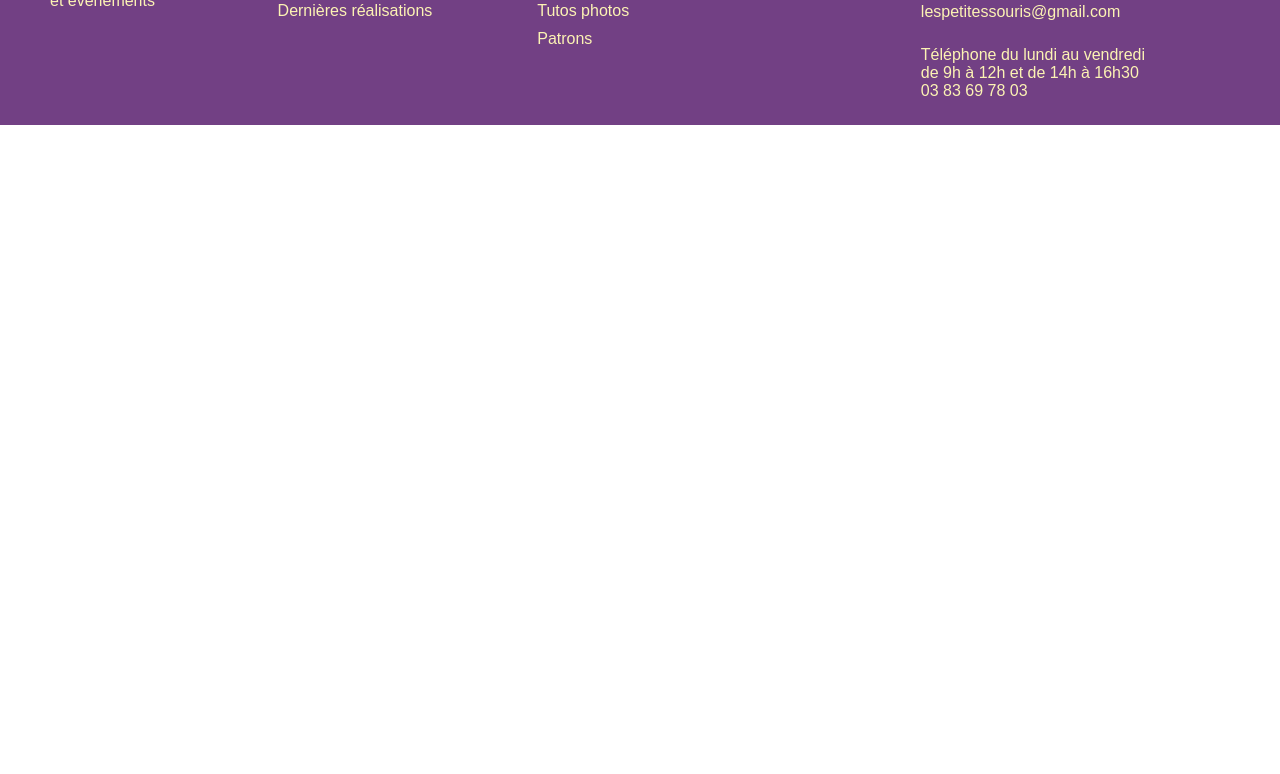
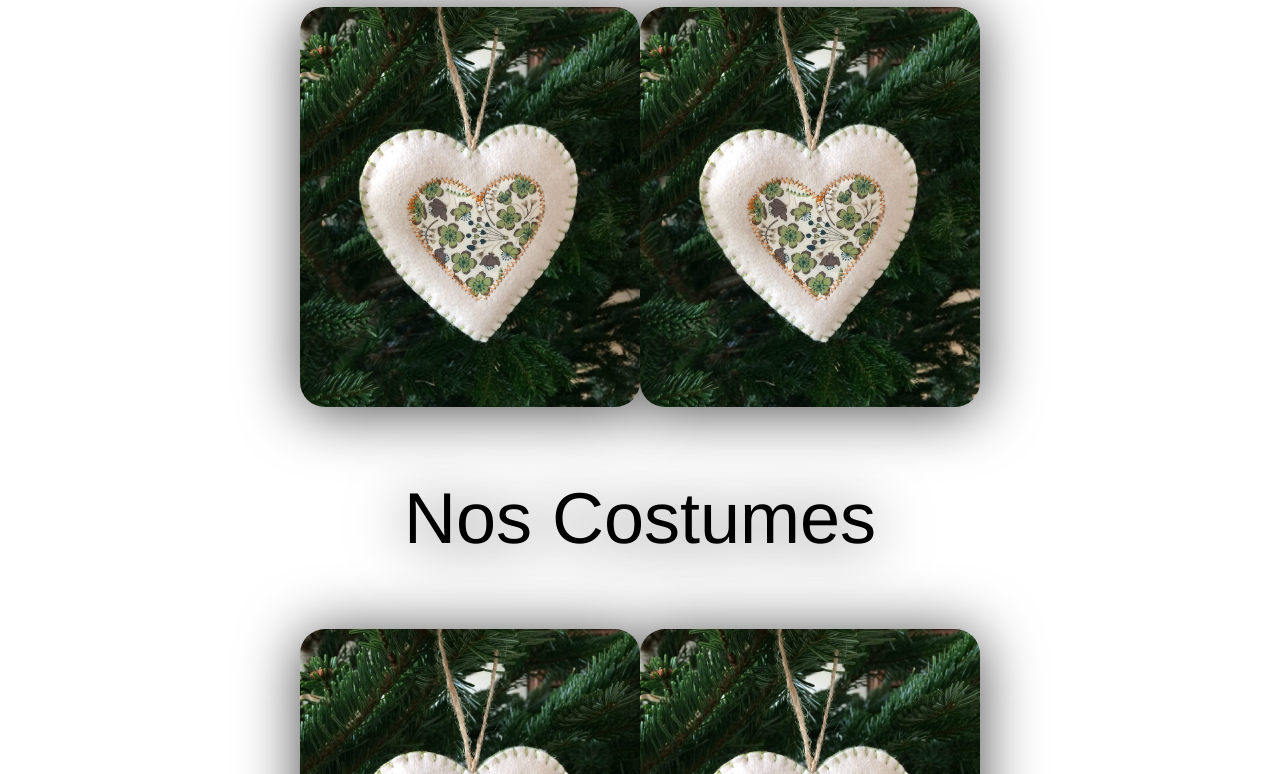
Before and after one commit to Kryyys/projet_couture, a plain HTML site: page noel.html in a window 1280 px wide. Shown: the part 768-1542 px from the top of the page. Before the commit the page ends 893 px from the top, so only its background shows below. Drawn offline with Linux system fonts and the light colour scheme; a web font is replaced by a local one.

Commit message:
pages noel et halloween

```diff
--- /dev/null
+++ b/CSS/halloween.css
@@ -0,0 +1,41 @@
+.titre_section {
+    font-family: 'Home and Work', Helvetica, sans-serif;
+    color: black;
+    text-align: center;
+    font-size: 4.5rem;
+    padding: 20px;
+    filter: var(--drop-shadow-global);
+}
+
+.titre_halloween {
+    font-family: 'Home and Work', Helvetica, sans-serif;
+    color: black;
+    text-align: center;
+    font-size: 6rem;
+    padding: 20px;
+    filter: var(--drop-shadow-global);
+}
+
+.cards {
+    display: flex;
+    justify-content: space-around;
+    margin: 50px 300px 50px 300px;
+}
+
+.photos {
+    background-size: cover;
+}
+
+.card_confectionner {
+    display: flex;
+    align-items: flex-end;
+    justify-content: center;
+    background-color: white;
+    height: 400px;
+    width: 400px;
+    border-radius: 25px;
+    background-image: url(../photos/chauve_souris.jpg);
+    background-size: cover;
+    background-position: 54% 100%;
+    filter: var(--drop-shadow-global);
+}
--- /dev/null
+++ b/CSS/noel.css
@@ -0,0 +1,41 @@
+.titre_section {
+    font-family: 'Home and Work', Helvetica, sans-serif;
+    color: black;
+    text-align: center;
+    font-size: 4.5rem;
+    padding: 20px;
+    filter: var(--drop-shadow-global);
+}
+
+.titre_noel {
+    font-family: 'Home and Work', Helvetica, sans-serif;
+    color: black;
+    text-align: center;
+    font-size: 6rem;
+    padding: 20px;
+    filter: var(--drop-shadow-global);
+}
+
+.cards {
+    display: flex;
+    justify-content: space-around;
+    margin: 50px 300px 50px 300px;
+}
+
+.photos {
+    background-size: cover;
+}
+
+.card_confectionner {
+    display: flex;
+    align-items: flex-end;
+    justify-content: center;
+    background-color: white;
+    height: 400px;
+    width: 400px;
+    border-radius: 25px;
+    background-image: url(../photos/coeur-noel.jpg);
+    background-size: cover;
+    background-position: 54% 100%;
+    filter: var(--drop-shadow-global);
+}
--- a/noel.html
+++ b/noel.html
@@ -4,7 +4,8 @@
     <meta charset="UTF-8" />
     <meta http-equiv="X-UA-Compatible" content="IE=edge" />
     <meta name="viewport" content="width=device-width, initial-scale=1.0" />
-    <link rel="stylesheet" href="CSS/style.css" />
+    <link rel="stylesheet" href="CSS/style.css" type="text/css"/>
+    <link rel="stylesheet" href="CSS/noel.css" type="text/css"/>
     <link rel="preconnect" href="https://fonts.googleapis.com">
     <link rel="preconnect" href="https://fonts.gstatic.com" crossorigin>
     <link href="https://fonts.googleapis.com/css2?family=Gayathri&display=swap" rel="stylesheet">
@@ -72,7 +73,58 @@
 
   <!-- MAIN -->
 
-  <main><br><br><br></main>
+  <main>
+
+    <!-- NOS DECORATIONS -->
+    <div>
+      <h1 class="titre_noel">Noel 2021</h1>
+      <h1 class="titre_section">Nos décorations</h1>
+    </div>
+
+    <section class="cards">
+      <div class="card_confectionner chauve-souris">
+        <a href="#"></a>
+      </div>
+
+      <div class="card_confectionner chauve-souris">
+        <a href="#"></a>
+      </div>
+    </section>
+
+
+    <!-- NOS COSTUMES -->
+    <div>
+      <h1 class="titre_section">Nos Costumes</h1>
+    </div>
+
+    <section class="cards">
+      <div class="card_confectionner chauve-souris">
+        <a href="#"></a>
+      </div>
+
+      <div class="card_confectionner chauve-souris">
+        <a href="#"></a>
+      </div>
+    </section>
+
+
+    <!-- NOS ACCESSOIRES -->
+    <div>
+      <h1 class="titre_section">Nos accessoires</h1>
+    </div>
+
+    <section class="cards">
+      <div class="card_confectionner chauve-souris">
+        <a href="#"></a>
+      </div>
+
+      <div class="card_confectionner chauve-souris">
+        <a href="#"></a>
+      </div>
+    </section>
+
+  </main>
+
 
 
   <!-- FOOTER -->
```
Also changed, not shown: halloween.html (+52 -1 lines), photos/chauve_souris.jpg (added), photos/coeur-noel.jpg (added).
